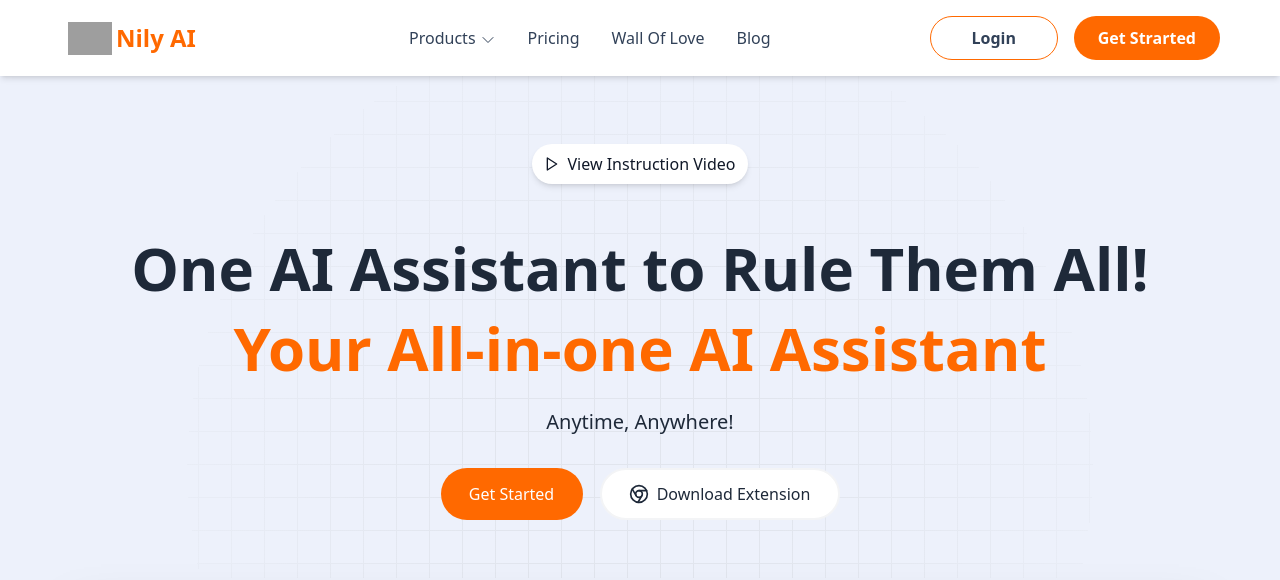
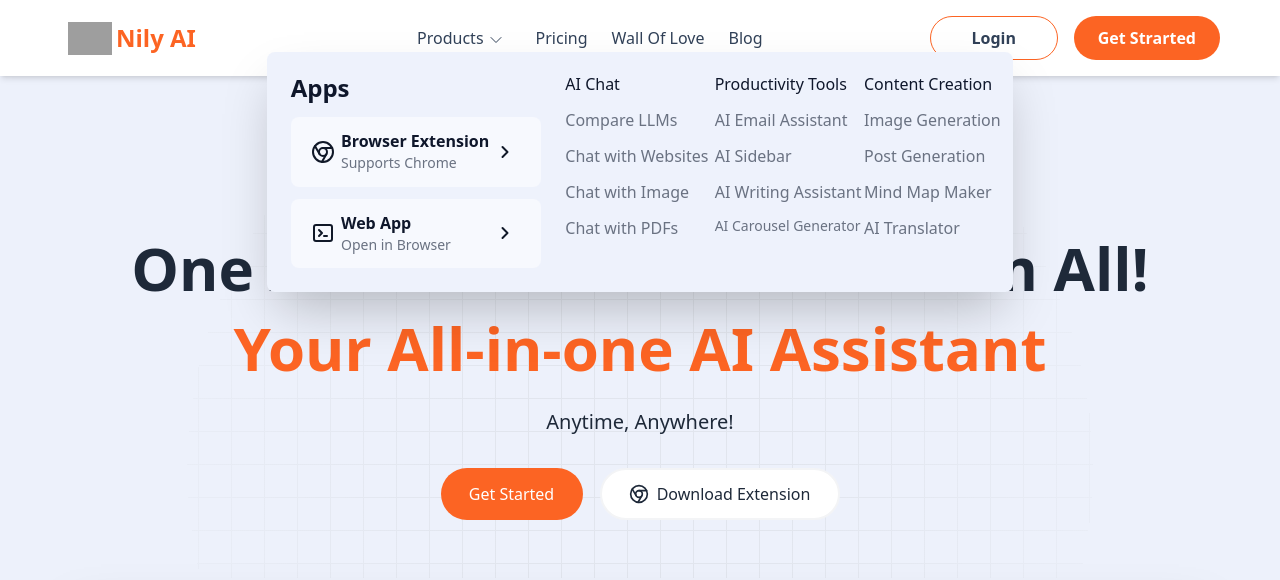
Before and after one commit to AdelNouri/Landing-Nily.ai, a React (Vite) app in the folder nily.ai/: page / in a window 1280 px wide. Shown: the top 580 px of the page. Built offline with nearby package versions, Linux system fonts and the light colour scheme; grey boxes are pictures that could not be loaded.

Commit message:
update responsive of site

```diff
--- a/nily.ai/src/App.jsx
+++ b/nily.ai/src/App.jsx
@@ -3,16 +3,20 @@
 import { Context } from "./context/context";
 
 import Navbar from "./components/Navbar";
+
 import Body from "./components/Body";
 
 function App() {
-  const [panel, setPanel] = useState(false);
+  const [panel, setPanel] = useState(true);
+  const [menu, setMenu] = useState(false);
 
   return (
     <Context.Provider
       value={{
         panel,
-        setPanel
+        setPanel,
+        menu,
+        setMenu
       }}
     >
       <div className="flex justify-center w-full">
--- a/nily.ai/src/components/Body.jsx
+++ b/nily.ai/src/components/Body.jsx
@@ -1,6 +1,10 @@
 import { motion } from "framer-motion";
+import { useContext } from "react";
+import { Context } from "../context/context.js";
+import Menu from "./Menu";
 
 const Body = () => {
+  const { menu } = useContext(Context);
   return (
     <div className="w-full">
       <div className="bg-[#EDF1FB] w-full">
@@ -17,7 +21,7 @@
               <motion.div
                 initial={{ opacity: 0, y: 25 }}
                 animate={{ opacity: 1, y: 0 }}
-                transition={{ duration: 0.6, delay:0 }}
+                transition={{ duration: 0.6, delay: 0 }}
                 viewport={{ once: true, amount: 0.2 }}
               >
                 <div className="text-gray-900 flex justify-center items-center w-54 cursor-pointer bg-white rounded-full shadow-md h-10 mt-19 hover:shadow-lg transition duration-200">
@@ -37,11 +41,10 @@
               </motion.div>
             </div>
             <div className="text-6xl text-gray-800 block mt-13.5">
-
               <motion.div
                 initial={{ opacity: 0, y: 25 }}
                 animate={{ opacity: 1, y: 0 }}
-                transition={{ duration: 0.6, delay:0.1  }}
+                transition={{ duration: 0.6, delay: 0.1 }}
                 viewport={{ once: true, amount: 0.2 }}
               >
                 <p className="font-bold">One AI Assistant to Rule Them All!</p>
@@ -49,17 +52,17 @@
               <motion.div
                 initial={{ opacity: 0, y: 25 }}
                 animate={{ opacity: 1, y: 0 }}
-                transition={{ duration: 0.6, delay:0.2   }}
+                transition={{ duration: 0.6, delay: 0.2 }}
                 viewport={{ once: true, amount: 0.2 }}
               >
-                <p className="text-orange-500 mt-5 font-bold">
+                <p className="text-[#FC6423] mt-5 font-bold">
                   Your All-in-one AI Assistant
                 </p>
               </motion.div>
               <motion.div
                 initial={{ opacity: 0, y: 25 }}
                 animate={{ opacity: 1, y: 0 }}
-                transition={{ duration: 0.6, delay:0.3   }}
+                transition={{ duration: 0.6, delay: 0.3 }}
                 viewport={{ once: true, amount: 0.2 }}
               >
                 <p className="text-xl mt-7.5">Anytime, Anywhere!</p>
@@ -68,11 +71,11 @@
             <motion.div
               initial={{ opacity: 0, y: 25 }}
               animate={{ opacity: 1, y: 0 }}
-                transition={{ duration: 0.6, delay:0.4   }}
+              transition={{ duration: 0.6, delay: 0.4 }}
               viewport={{ once: true, amount: 0.2 }}
             >
               <div className="flex justify-center items-center pb-21 mt-14.5 h-10">
-                <div className="text-white bg-orange-500 py-3.5 w-35.5 rounded-full mr-4.25 hover:bg-slate-800 transition ease-out duration-400">
+                <div className="text-white bg-[#FC6423] py-3.5 w-35.5 rounded-full mr-4.25 hover:bg-slate-800 transition ease-out duration-400">
                   <button>Get Started</button>
                 </div>
                 <div className="bg-white flex justify-center items-center border-2 border-gray-100 text-gray-800 py-3 w-60 rounded-full hover:border-orange-500 hover:border-2 transition-colors duration-400">
@@ -99,7 +102,7 @@
               <motion.div
                 initial={{ opacity: 0, y: 25 }}
                 animate={{ opacity: 1, y: 0 }}
-                transition={{ duration: 0.6, delay:0.5   }}
+                transition={{ duration: 0.6, delay: 0.5 }}
                 viewport={{ once: true, amount: 0.2 }}
                 className="flex justify-center rounded-lg"
               >
@@ -115,7 +118,7 @@
                   />
                 </video>
 
-              <div className="w-96 h-[647px] overflow-hidden absolute ml-212 mt-9.5 rounded-lg shadow-2xl hover:mt-7 transform ease-in-out duration-300">
+                {/* <div className="w-96 h-[647px] overflow-hidden absolute ml-212 mt-9.5 rounded-lg shadow-2xl hover:mt-7 transform ease-in-out duration-300">
                   <video
                     className="w-full h-full object-cover object-[100%_0%]"
                     autoPlay
@@ -127,16 +130,15 @@
                       type="video/mp4"
                     />
                   </video>
-              </div>
+                </div> */}
               </motion.div>
             </div>
             <div className="pt-30 pb-16 bg-[#EDF1FB]">
-
               <motion.div
-                initial={{ opacity: 0, y: 25 }}
+                initial={{ opacity: 0, y: 50 }}
                 whileInView={{ opacity: 1, y: 0 }}
                 transition={{ duration: 0.6 }}
-                viewport={{ once: true, amount: 0.2 }}
+                viewport={{ once: true, amount: 0.3 }}
                 className="flex justify-center items-center"
               >
                 <div className="mx-11">
@@ -149,7 +151,7 @@
                   </div>
                   <div className="flex justify-center items-center">
                     <p className="font-bold text-black text-3xl">4.5</p>
-                  <i className="fas fa-star text-lg text-orange-500 ml-1.75" />
+                    <i className="fas fa-star text-lg text-[#FC6423] ml-1.75" />
                   </div>
                   <p className="text-gray-600 text-md mt-2">On G2</p>
                 </div>
@@ -163,7 +165,7 @@
                   </div>
                   <div className="flex justify-center items-center">
                     <p className="font-bold text-black text-3xl">3.9</p>
-                  <i className="fas fa-star text-lg text-orange-500 ml-1.75" />
+                    <i className="fas fa-star text-lg text-[#FC6423] ml-1.75" />
                   </div>
                   <p className="text-gray-600 text-md mt-2">On Trustpilot</p>
                 </div>
@@ -192,7 +194,7 @@
                   </div>
                   <div className="flex justify-center items-center">
                     <p className="font-bold text-black text-3xl">4.9</p>
-                  <i className="fas fa-star text-lg text-orange-500 ml-1.75" />
+                    <i className="fas fa-star text-lg text-[#FC6423] ml-1.75" />
                   </div>
                   <p className="text-gray-600 text-md mt-2">On Chrome Store</p>
                 </div>
@@ -206,14 +208,13 @@
                   </div>
                   <div className="flex justify-center items-center">
                     <p className="font-bold text-black text-3xl">4.0</p>
-                  <i className="fas fa-star text-lg text-orange-500 ml-1.75" />
+                    <i className="fas fa-star text-lg text-[#FC6423] ml-1.75" />
                   </div>
                   <p className="text-gray-600 text-md mt-2">On Capterra</p>
                 </div>
               </motion.div>
             </div>
             {/* section 2 */}
-
           </div>
         </div>
       </div>
--- /dev/null
+++ b/nily.ai/src/components/Menu.jsx
@@ -0,0 +1,45 @@
+import { motion } from "framer-motion";
+
+const Menu = () => {
+    return (
+        <motion.div
+                initial={{ opacity: 0, y: -20 }}
+                whileInView={{ opacity: 1, y: 0 }}
+                transition={{ duration: 0.2 }}
+                viewport={{ once: true, amount: 0.2 }}
+                className="h-12/12 w-12/12 fixed mt-18.75 bg-[#F4F1ED]"
+              >
+        <div className="text-gray-500 pl-10 pt-9">
+            <p className="text-amber-600 text-lg font-semibold flex items-start mb-2">Products</p>
+            <p className="text-sm flex items-start mb-5">Explore our powerful AI-powered products</p>
+
+            <p className="text-gray-700 font-medium flex justify-start mb-3">Apps</p>
+            <a href="#" className="flex justify-start mb-3 hover:text-amber-600">Browser Extension</a>
+            <a href="#" className="flex justify-start mb-5 hover:text-amber-600">Web App</a>
+
+            <p className="text-gray-700 font-medium flex justify-start mb-3">AI Chat</p>
+            <a href="#" className="flex justify-start mb-3 hover:text-amber-600">Compare LLMs</a>
+            <a href="#" className="flex justify-start mb-3 hover:text-amber-600">Chat with Websites</a>
+            <a href="#" className="flex justify-start mb-3 hover:text-amber-600">Chat with Image</a>
+            <a href="#" className="flex justify-start mb-5 hover:text-amber-600">Chat with PDFs</a>
+
+            <p className="text-gray-700 font-medium flex justify-start mb-3">Productivity Tools</p>
+            <a href="#" className="flex justify-start mb-3 hover:text-amber-600">AI Email Assistant</a>
+            <a href="#" className="flex justify-start mb-3 hover:text-amber-600">AI Sidebar</a>
+            <a href="#" className="flex justify-start mb-3 hover:text-amber-600">AI Writing Assistant</a>
+            <a href="#" className="flex justify-start mb-5 hover:text-amber-600">AI Carousel Generator</a>
+
+            <p className="text-gray-700 font-medium flex justify-start mb-3">Content Creation</p>
+            <a href="#" className="flex justify-start mb-3 hover:text-amber-600">Image Generation</a>
+            <a href="#" className="flex justify-start mb-3 hover:text-amber-600">Post Generation</a>
+            <a href="#" className="flex justify-start mb-3 hover:text-amber-600">Mind Map Maker</a>
+            <a href="#" className="flex justify-start mb-8 hover:text-amber-600">AI Translator</a>
+
+            <p className="text-amber-600 text-lg font-semibold flex items-start mb-2">Pricing</p>
+
+        </div>
+        </motion.div>
+    )
+}
+
+export default Menu
--- a/nily.ai/src/components/Navbar.jsx
+++ b/nily.ai/src/components/Navbar.jsx
@@ -1,26 +1,29 @@
 import { useEffect, useState } from "react";
-import Panel from "./Panel";
 import { useContext } from "react";
 import { Context } from "../context/context.js";
+import Panel from "./Panel";
+import Menu from "./Menu.jsx";
 
 const Navbar = () => {
-  const { panel, setPanel } = useContext(Context);
+  const { panel, setPanel, menu, setMenu } = useContext(Context);
   return (
     <>
-    <div className=" bg-white pl-3 pr-4 md:pl-7 md:pr-5 fixed w-12/12 shadow-md text-slate-700">
-      <div className="flex justify-between py-5 md:py-4 sm:ml-10 sm:mr-10 2xl:ml-44 2xl:mr-24">
+    <div className=" bg-white pl-3 pr-3 md:pl-0 md:pr-0 lg:pl-7 lg:pr-5 fixed w-12/12 shadow-md text-slate-700">
+
+      <div className="flex justify-between py-5 sm:ml-10 sm:mr-10 md:py-4 md:mr-0 md:ml-0 xl:mr-10 xl:ml-10 2xl:ml-44 2xl:mr-24">
+
         <div className="flex md:justify-start items-center">
           <img src="../../public/assets/icon.png" alt="icon" className="w-11"/>
-          <a className="text-orange-500 font-bold ml-1 text-2xl">Nily AI</a>
+          <a className="text-[#FC6423] font-bold ml-1 text-2xl">Nily AI</a>
         </div>
-        <div className="hidden md:flex md:justify-center md:items-center md:ml-2.5 ">
+        <div className="hidden md:flex md:justify-center md:items-center md:ml-0 lg:ml-2.5">
           <div
-            className="flex mr-4 ml-11 hover:text-orange-500"
+            className="flex lg:mr-4 lg:ml-11 hover:text-[#FC6423]"
             onMouseEnter={() => {
               setPanel(true);
             }}
           >
-            <a href="#" className="mr-1 hover:text-orange-500">
+            <a href="#" className="mr-1 hover:text-[#FC6423]">
               Products
             </a>
             <svg
@@ -29,7 +32,7 @@
               viewBox="0 0 24 24"
               strokeWidth="1.5"
               stroke="currentColor"
-              className="size-4 mt-1.5"
+              className="size-4 mt-1.5 mr-1 lg:mr-0"
             >
               <path
                 strokeLinecap="round"
@@ -38,33 +41,37 @@
               />
             </svg>
           </div>
-          <a href="#" className="mx-4 hover:text-orange-500">
+          <a href="#" className="mx-2 lg:ml-4 hover:text-[#FC6423]">
             Pricing
           </a>
-          <a href="#" className="mx-4 hover:text-orange-500">
+          <a href="#" className="mx-2 lg:ml-4 hover:text-[#FC6423]">
             Wall Of Love
           </a>
-          <a href="#" className="ml-4 hover:text-orange-500">
+          <a href="#" className="ml-2 lg:ml-4 hover:text-[#FC6423]">
             Blog
           </a>
         </div>
         <div className="hidden md:flex md:justify-end md:items-center">
-          <h3 className="flex justify-center items-center border border-orange-500 rounded-full h-11 w-32 font-bold mr-4 hover:border-2 transition duration-400">
+          <h3 className="flex justify-center items-center border border-[#FC6423] rounded-full h-11 w-32 font-bold mr-2 lg:mr-4 hover:border-2 transition duration-400">
             Login
           </h3>
 
-          <h3 className="flex items-center bg-orange-500 text-white rounded-full py-2.5 px-6 font-bold hover:bg-slate-800 transition ease-out duration-400">
+          <h3 className="flex items-center bg-[#FC6423] text-white rounded-full py-2.5 px-6 font-bold hover:bg-slate-800 transition ease-out duration-400">
             Get Strarted
           </h3>
         </div>
-        <svg xmlns="http://www.w3.org/2000/svg" fill="none" viewBox="0 2 19 15" strokeWidth="1.18" stroke="currentColor" className="size-6 text-black md:hidden cursor-pointer">
-  <path strokeLinecap="round" strokeLinejoin="round" d="M3.75 6.75h16.5M3.75 12h16.5m-16.5 5.25h16.5" />
-</svg>
-
-
+        {menu?
+          <svg xmlns="http://www.w3.org/2000/svg" fill="none" viewBox="0 0 24 24" stroke-width="2.10" stroke="currentColor" onClick={() => {setMenu(false)}} className="size-7 mt-1.5 mr-1 cursor-pointer md:hidden ">
+            <path stroke-linecap="round" stroke-linejoin="round" d="M6 18 18 6M6 6l12 12" />
+          </svg> :
+          <svg xmlns="http://www.w3.org/2000/svg" fill="none" viewBox="-1 1 19 15" strokeWidth="1.18" stroke="currentColor" onClick={() => {setMenu(true)}} className="size-6 text-black md:hidden cursor-pointer mr-2 mt-0.75">
+            <path strokeLinecap="round" strokeLinejoin="round" d="M3.75 6.75h16.5M3.75 12h16.5m-16.5 5.25h16.5" />
+          </svg>
+        }
       </div>
     </div>
-      {panel ? <Panel /> : null}
+      {panel ? <Panel/> : null}
+      {menu? <Menu/> : null}
       </>
   );
 };
--- a/nily.ai/src/components/Panel.jsx
+++ b/nily.ai/src/components/Panel.jsx
@@ -6,17 +6,18 @@
 
   return (
     <div
-      className="grid grid-cols-4 bg-slate-200 fixed mt-13 w-9/12 h-64 text-slate-500 pt-5 shadow-2xl rounded-lg"
+      className="hidden md:grid md:grid-cols-5 2xl:grid-cols-4 bg-[#EEF2FC] fixed mt-13 md:w-full lg:w-9/12 xl:w-7/12 2xl:w-10/12 h-60 text-gray-500 pt-5 shadow-2xl rounded-lg "
       onMouseLeave={() => setPanel(false)}
     >
-      <div className="pl-8 pr-8">
+      <div className="pl-6 pr-6 2xl:pl-8 2xl:pr-8  grid col-span-2 2xl:col-span-1">
         <div className="flex justify-start">
-          <p className="text-2xl text-slate-900">Apps</p>
+          <p className="text-2xl text-slate-900 font-semibold">Apps</p>
         </div>
-        <div className="flex bg-slate-100 mb-3 mt-4 rounded-lg px-5 py-3 hover:scale-106 transition duration-350">
+        <div className="grid grid-cols-8 bg-[#F7F9FE] mb-3 rounded-lg px-5 hover:scale-106 transition duration-350">
+          <div className="grid col-span-1">
             <div className="flex items-center">
               <svg
-              class="h-6 w-6 text-gray-900"
+                className="h-6 w-6 text-gray-900"
                 viewBox="0 0 24 24"
                 fill="none"
                 stroke="currentColor"
@@ -31,15 +32,21 @@
                 <line x1="10.88" y1="21.94" x2="15.46" y2="14" />
               </svg>
             </div>
-          <div className="ml-4">
-            <div className="flex justify-start text-slate-900">
+          </div>
+          <div className="grid col-span-6">
+            <div className="flex justify-start items-start">
+              <div className="ml-1 2xl:ml-2 mt-3">
+                <div className="flex justify-start text-slate-900 font-semibold">
                   <p>Browser Extension</p>
                 </div>
-            <div className="flex justify-start">
+                <div className="flex justify-start text-sm">
                   <p>Supports Chrome</p>
                 </div>
               </div>
-          <div className="flex items-center ml-16">
+            </div>
+          </div>
+          <div className="grid col-span-1">
+            <div className="flex justify-end items-center mr-2">
               <svg
                 xmlns="http://www.w3.org/2000/svg"
                 fill="none"
@@ -56,9 +63,10 @@
               </svg>
             </div>
           </div>
-        <div className="flex bg-slate-100 mb-3 rounded-lg px-5 py-3 hover:scale-106 transition duration-350">
+        </div>
+        <div className="grid grid-cols-8 bg-[#F7F9FE] mb-6 rounded-lg px-5 hover:scale-106 transition duration-350">
+          <div className="grid col-span-1">
             <div className="flex items-center">
-
               <svg
                 class="h-6 w-6 text-gray-900"
                 fill="none"
@@ -73,15 +81,21 @@
                 />
               </svg>
             </div>
-          <div className="ml-4">
-            <div className="flex justify-start text-slate-900">
+          </div>
+          <div className="grid col-span-6">
+            <div className="flex justify-start items-start">
+              <div className="ml-1 2xl:ml-2 mt-3">
+                <div className="flex justify-start text-slate-900 font-semibold">
                   <p>Web App</p>
                 </div>
-            <div className="flex justify-start">
+                <div className="flex justify-start text-sm">
                   <p>Open in Browser</p>
                 </div>
               </div>
-          <div className="flex items-center ml-18">
+            </div>
+          </div>
+          <div className="grid col-span-1">
+            <div className="flex justify-end items-center mr-2">
               <svg
                 xmlns="http://www.w3.org/2000/svg"
                 fill="none"
@@ -96,81 +110,84 @@
                   d="m8.25 4.5 7.5 7.5-7.5 7.5"
                 />
               </svg>
-
             </div>
           </div>
         </div>
-      <div className="">
-        <p className="flex justify-start mb-3 text-slate-900 text-md">
+      </div>
+      <div className=" text-md">
+        <p className="flex justify-start mb-3 text-slate-900 font-medium">
           AI Chat
         </p>
         <div className="flex justify-start mb-3">
-          <a className="hover:text-orange-500" href="#">
+          <a className="hover:text-[#FC6423]" href="#">
             Compare LLMs
           </a>
         </div>
         <div className="flex justify-start mb-3">
-          <a className="hover:text-orange-500" href="#">
+          <a className="hover:text-[#FC6423]" href="#">
             Chat with Websites
           </a>
         </div>
         <div className="flex justify-start mb-3">
-          <a className="hover:text-orange-500" href="#">
+          <a className="hover:text-[#FC6423]" href="#">
             Chat with Image
           </a>
         </div>
         <div className="flex justify-start mb-3">
-          <a className="hover:text-orange-500" href="#">
+          <a className="hover:text-[#FC6423]" href="#">
             Chat with PDFs
           </a>
         </div>
       </div>
-      <div>
-        <p className="flex justify-start mb-3 text-slate-900 text-md">
+      <div className="">
+        <p className="flex justify-start mb-3 text-slate-900 font-medium">
           Productivity Tools
         </p>
         <div className="flex justify-start mb-3">
-          <a className="hover:text-orange-500" href="#">
+          <a className="hover:text-[#FC6423]" href="#">
             AI Email Assistant
           </a>
         </div>
         <div className="flex justify-start mb-3">
-          <a className="hover:text-orange-500" href="#">
+          <a className="hover:text-[#FC6423]" href="#">
             AI Sidebar
           </a>
         </div>
         <div className="flex justify-start mb-3">
-          <a className="hover:text-orange-500" href="#">
+          <a className="hover:text-[#FC6423]" href="#">
             AI Writing Assistant
           </a>
         </div>
         <div className="flex justify-start mb-3">
-          <a className="hover:text-orange-500" href="#">
+          <a
+            className="hover:text-[#FC6423] md:text-sm lg:text-base xl:text-sm 2xl:text-base"
+            href="#"
+          >
             AI Carousel Generator
           </a>
         </div>
       </div>
-      <div>
-        <p className="flex justify-start mb-3 text-slate-900 text-lg">
+      <div className="">
+        <p className="flex justify-start mb-3 text-slate-900 font-medium">
           Content Creation
         </p>
         <div className="flex justify-start mb-3">
-          <a className="hover:text-orange-500" href="#">
+          <a className="hover:text-[#FC6423]" href="#">
             Image Generation
           </a>
         </div>
         <div className="flex justify-start mb-3">
-          <a className="hover:text-orange-500" href="#">
+          <a className="hover:text-[#FC6423]" href="#">
             Post Generation
           </a>
         </div>
         <div className="flex justify-start mb-3">
-          <a className="hover:text-orange-500" href="#">
+          <a className="hover:text-[#FC6423]" href="#">
             Mind Map Maker
           </a>
         </div>
         <div className="flex justify-start mb-3">
-          <a className="hover:text-orange-500" href="#">
+          <a className="hover:text-[#FC6423]" href="#">
             AI Translator
           </a>
         </div>
--- a/nily.ai/src/context/context.js
+++ b/nily.ai/src/context/context.js
@@ -1,6 +1,8 @@
 import { createContext } from "react";
 
 export const Context = createContext({
-    panel: false,
-    setPanel: () => {}
+    panel: true,
+    setPanel: () => {},
+    menu: false,
+    setMenu: () => {}
 })
```
Lines whose indentation alone changed are shown as unchanged.
